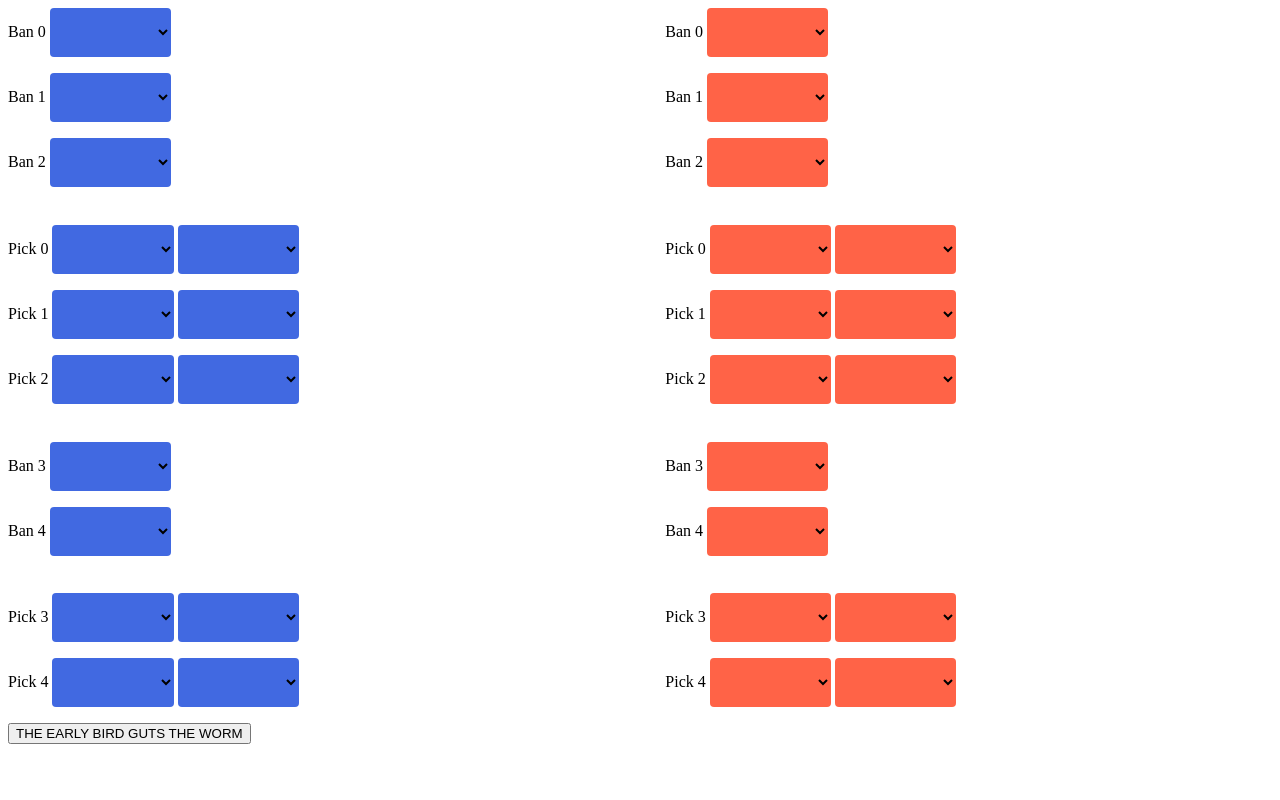
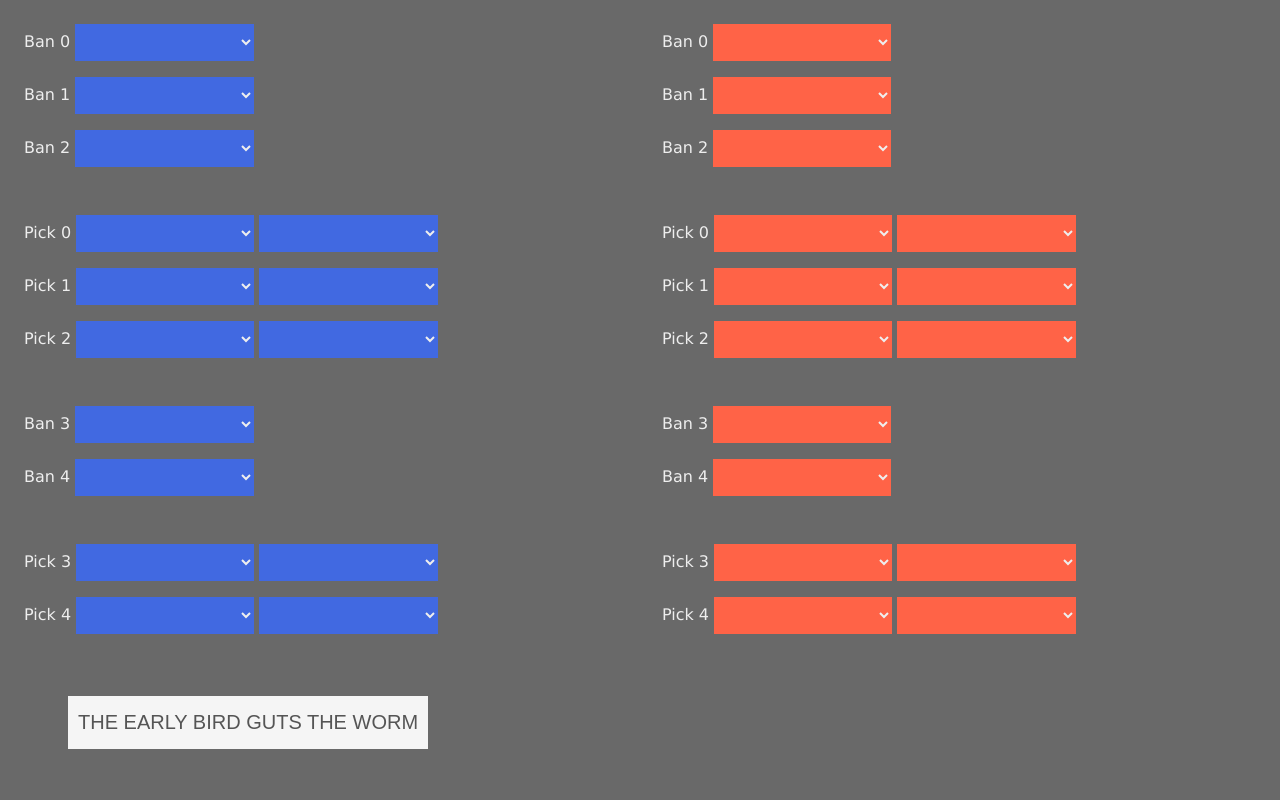
Before and after one commit to lightd22/swainBot-web, a Django app: page /predict/ in a window 1280 px wide. Run offline with Django 3.2, Linux system fonts and the light colour scheme; data comes from the database, SQL or seed files in the repository.

Commit message:
Small changes to the predict CSS

```diff
--- a/swainbot/predict/templates/predict/index.html
+++ b/swainbot/predict/templates/predict/index.html
@@ -3,6 +3,13 @@
 <head>
 	<title>Swain Bot</title>
 	<style>
+	body {
+		background-color: dimgray;
+		font-family: "Verdana", sans-serif;
+	}
+	label {
+		color: #eeeeee;
+	}
 	.red {
 		background-color: tomato;
 	}
@@ -10,26 +17,47 @@
 		background-color: royalblue;
 	}
 	.left-half {
-		width: 48%;
+		width: 47%;
 		float: left;
+		margin: 1em;
 	}
 	.right-half {
-		width: 48%;
+		width: 47%;
 		float: right;
+		margin: 1em;
 	}
-  .phase-break {
-    margin-bottom: 1cm;
-  }
-  .pos-field{
-    width: 2em;
-  }
+	.phase-break {
+		margin-bottom: 3em;
+	}
+	.pos-field {
+		width: 2em;
+	}
+	.predict-button {
+		margin-left: 3em;
+		margin-top: 1.5em;
+		text-align: center;
+		text-decoration: none;
+		padding: .75em .5em;
+		border: none;
+		background-color: whitesmoke;
+		color: #555555;
+		font-size: 1.25em;
+	}
+	.predict-button:hover {
+		box-shadow: 0 12px 16px 0 rgba(0,0,0,0.24), 0 17px 50px 0 rgba(0,0,0,0.19);
+	}
 	select {
-		width: 20%;
-		padding: 16px 20px;
+		width: 30%;
+		padding: .75em .5em;
 		border: none;
-		border-radius: 4px;
 		background-color: #f1f1f1;
-		text-color: #CCCCCC;
+		color: #eeeeee;
+	}
+	select:hover {
+		box-shadow: 0 12px 16px 0 rgba(0,0,0,0.24), 0 17px 50px 0 rgba(0,0,0,0.19);
+	}
+	select option {
+		background-color: dimgray;
 	}
 </style>
 <body onload="">
@@ -118,7 +146,7 @@
 			{{draft_form.red_pick_4}} {{draft_form.red_pos_4}}
 		</p>
   </div>
-	<input type="submit" value="THE EARLY BIRD GUTS THE WORM" form="draft_form">
+  <input type="submit" class="predict-button" value="THE EARLY BIRD GUTS THE WORM" form="draft_form">
 </form>
 </body>
 </html>
```
